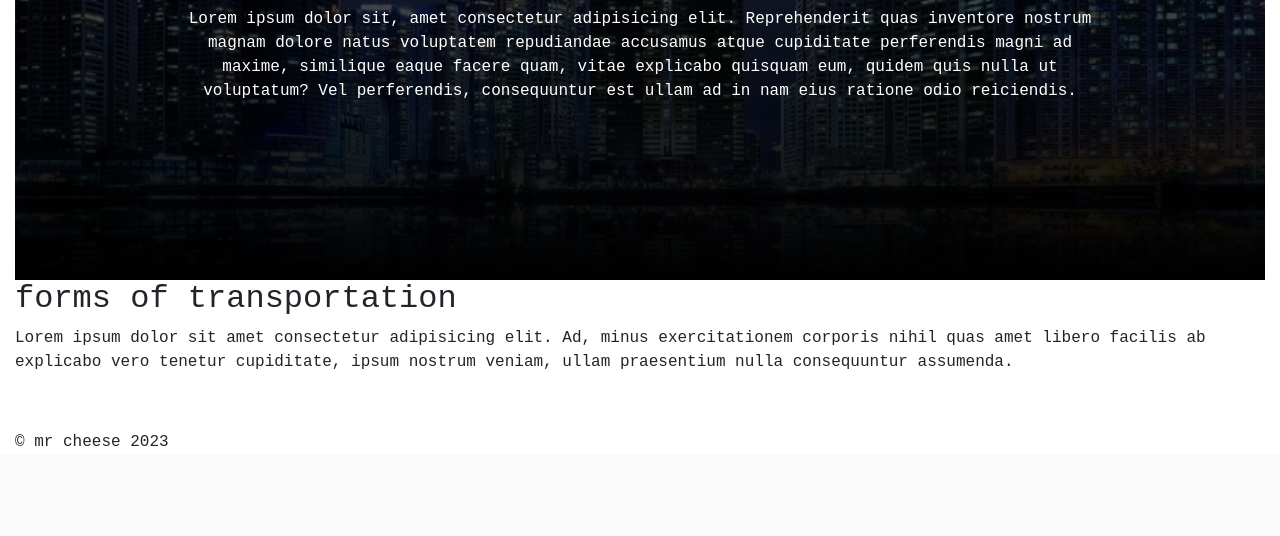
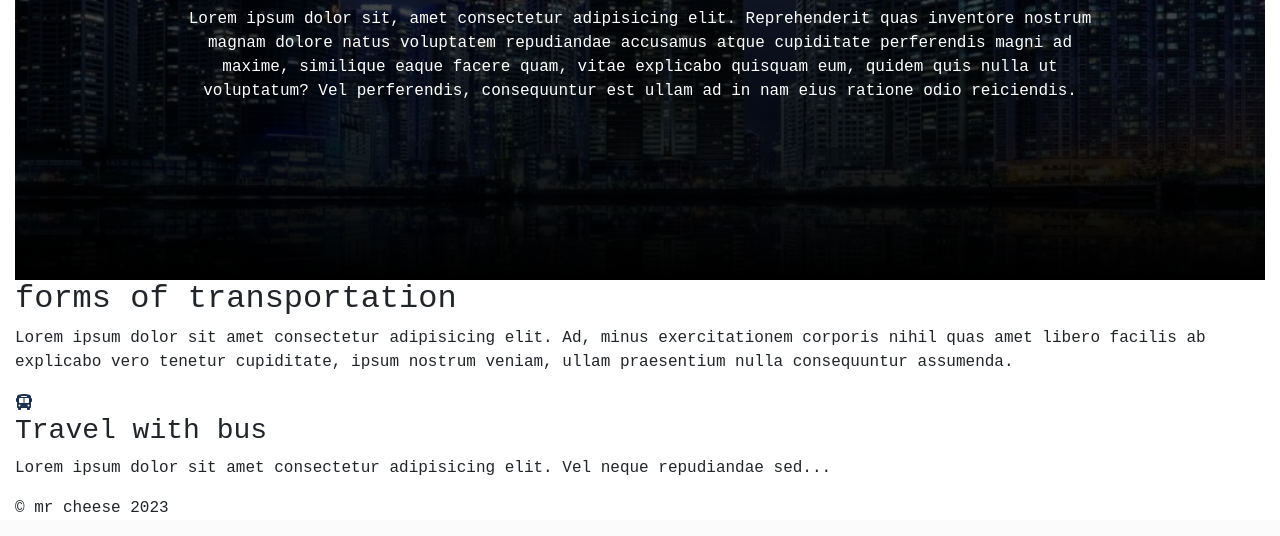
Before and after one commit to arthurjoecodes/project2, a plain HTML site: page index.html in a window 1280 px wide. Shown: the part 434-970 px from the top of the page. Before the commit the page ends 904 px from the top, so only its background shows below. Drawn offline with Linux system fonts and the light colour scheme.

Commit message:
progress made

```diff
--- a/index.html
+++ b/index.html
@@ -41,10 +41,14 @@
                 facilis ab explicabo vero tenetur cupiditate, ipsum
                 nostrum veniam, ullam praesentium nulla consequuntur assumenda.
             </p>
+
             <div>
-                <img src="" alt="">
-                <h3></h3>
-                <p></p>
+                <img src="assets/img/bus.svg" alt="bus icon">
+                <h3>Travel with bus</h3>
+                <p>
+                    Lorem ipsum dolor sit amet consectetur adipisicing elit.
+                    Vel neque repudiandae sed...
+                </p>
             </div>
         </section>
 
```
Also changed, not shown: assets/img/bus.svg (added), assets/img/car.svg (added), assets/img/phone.svg (added), assets/img/plane.svg (added), main.css (line endings or trailing spaces).
